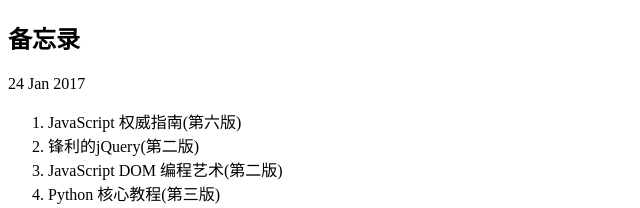
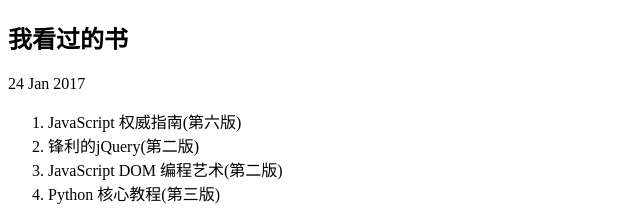
Before and after one commit to ftconan/pinmingkenan.github.io, a Jekyll site: the page built from _posts/2017-1-24-我看过的书.html, in a window 1280 px wide. Shown: the top 208 px of the page, without its empty margins (0-640 px from the left). Built offline with Jekyll 4.4.1, drawn with Linux system fonts in a browser that asks for light colours.

Commit message:
修改新文章title

```diff
--- a/_posts/2017-1-24-我看过的书.html
+++ b/_posts/2017-1-24-我看过的书.html
@@ -1,6 +1,6 @@
 ---
 layout: default
-title: 备忘录
+title: 我看过的书
 ---
 
 <h2>{{ page.title }}</h2>
```
